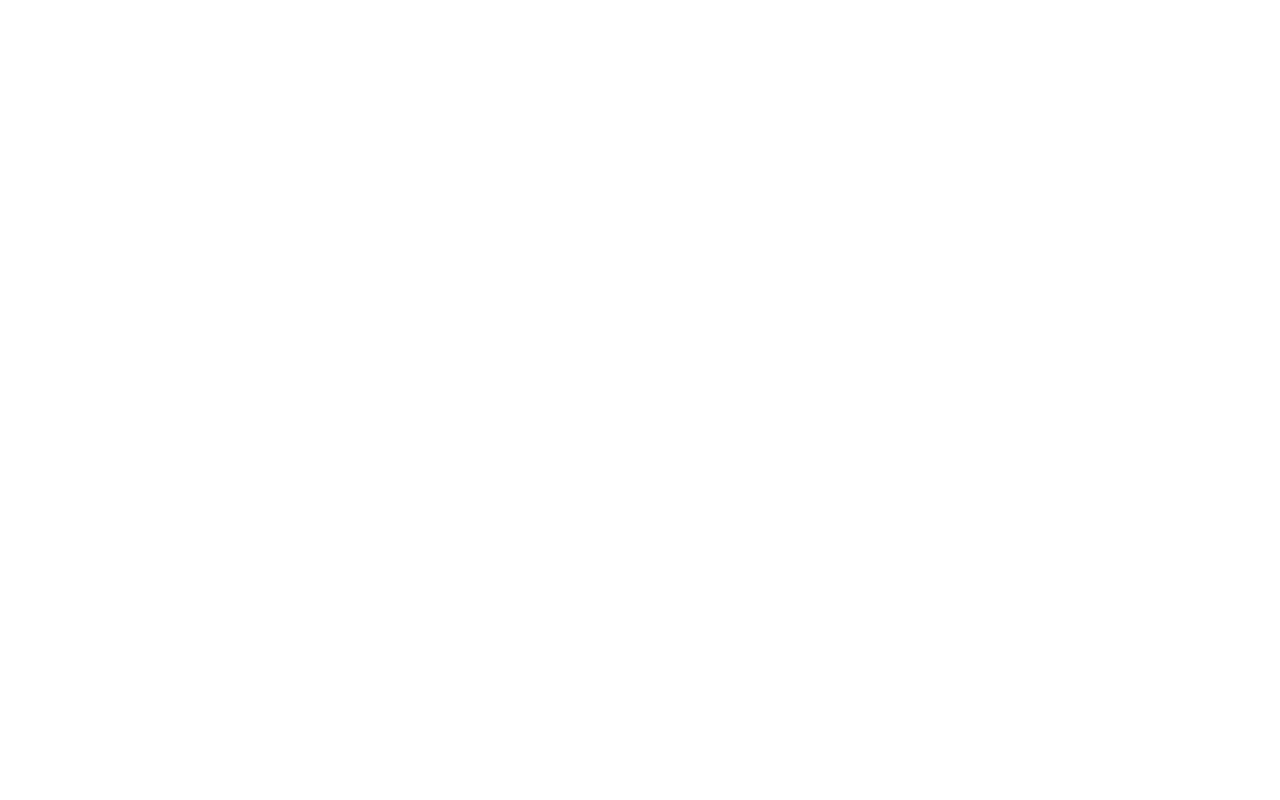
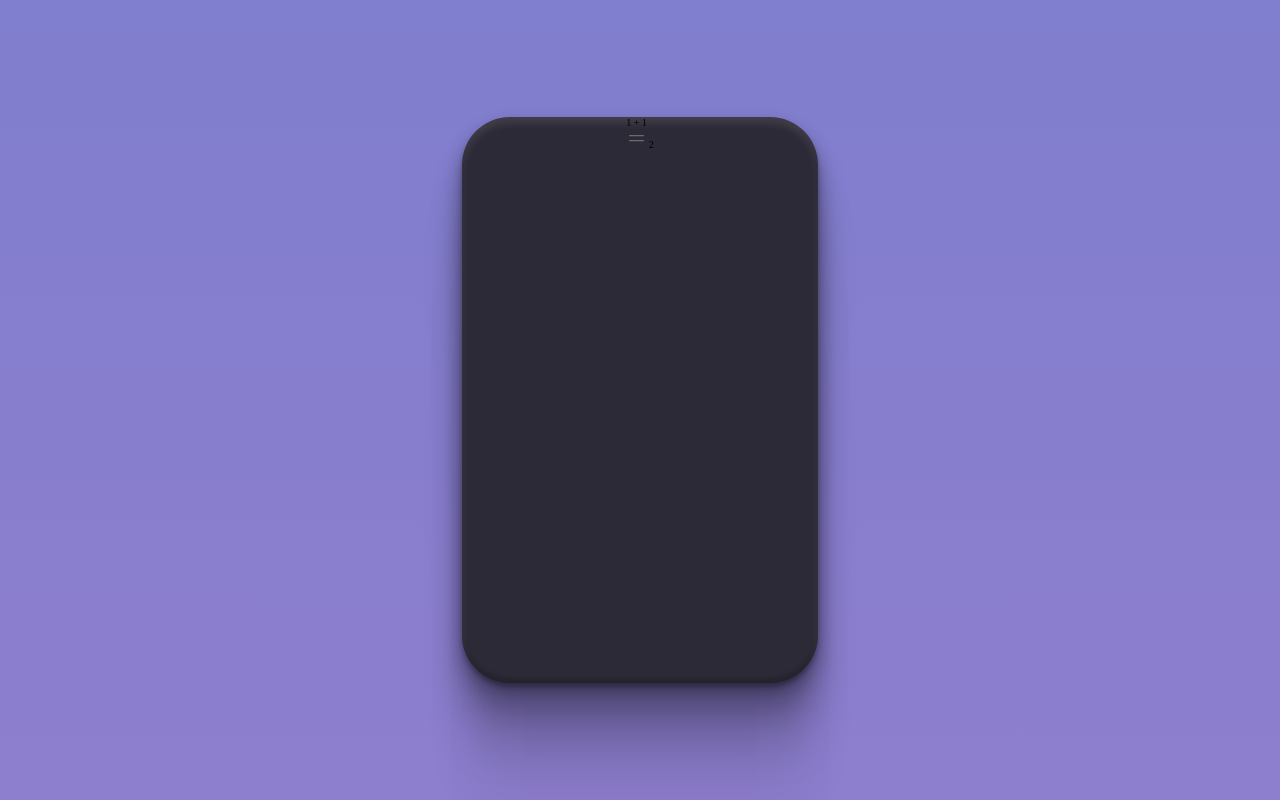
Before and after one commit to apolomoraes/calculadora-boracodar5, a website built with Vite: page index.html in a window 1280 px wide. Built offline with nearby package versions, Linux system fonts and the light colour scheme.

Commit message:
create div display, last-calc and result and style

```diff
--- a/index.html
+++ b/index.html
@@ -9,7 +9,17 @@
 </head>
 
 <body>
-  <div id="app"></div>
+  <div id="calculator">
+    <main>
+      <section class="display">
+        <div class="last-calc">1 + 1</div>
+        <div class="result">
+          <img src="./assets/equals.svg" alt="Sinal de igual">
+          <span>2</span>
+        </div>
+      </section>
+    </main>
+  </div>
 </body>
 
 </html>
--- a/style.css
+++ b/style.css
@@ -0,0 +1,32 @@
+* {
+  margin: 0;
+  padding: 0;
+  box-sizing: border-box;
+  -webkit-font-smoothing: antialiased;
+  -moz-osx-font-smoothing: grayscale;
+}
+
+:root {
+  font-size: 62.5%;
+}
+
+body {
+  height: 100vh;
+  width: vw;
+  background: linear-gradient(180deg, #807ECE 0%, #8E7ECE 100%);
+
+  display: grid;
+  place-content: center;
+}
+
+#calculator {
+  display: flex;
+  justify-content: center;
+
+  width: 35.6rem;
+  height: 56.6rem;
+
+  background: #2D2A37;
+  box-shadow: 0px 4px 4px rgba(0, 0, 0, 0.25), 0px 188px 52px rgba(0, 0, 0, 0.01), 0px 120px 48px rgba(0, 0, 0, 0.04), 0px 68px 41px rgba(0, 0, 0, 0.15), 0px 30px 30px rgba(0, 0, 0, 0.26), 0px 8px 17px rgba(0, 0, 0, 0.29), inset 0px 6px 8px rgba(255, 255, 255, 0.1), inset 0px -4px 5px rgba(0, 0, 0, 0.22);
+  border-radius: 4.8rem;
+}
```
Also changed, not shown: assets/equals.svg (added).
